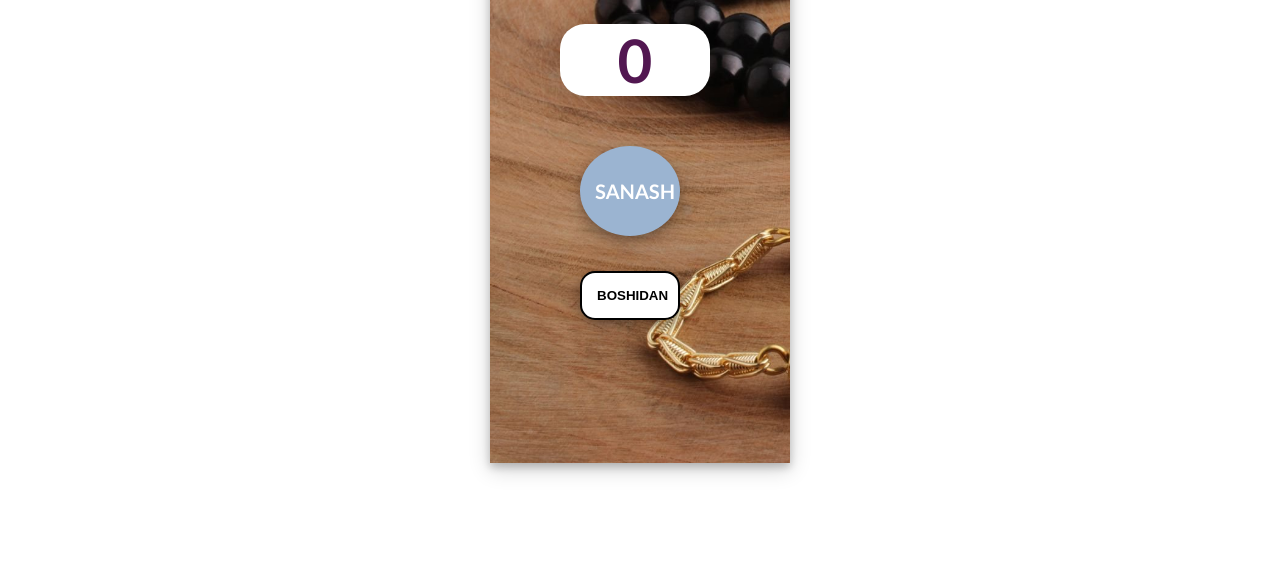
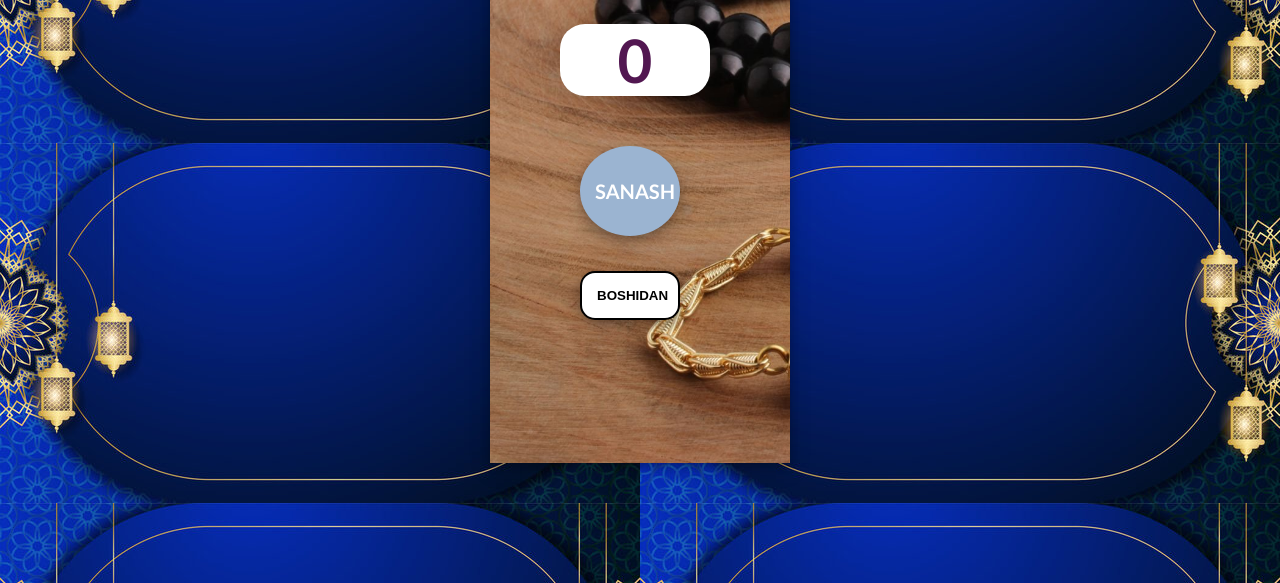
Before and after one commit to AnonymCoder1/Tasbeh, a plain HTML site: page index.html in a window 1280 px wide. Shown: the part 217-800 px from the top of the page. Drawn offline with Linux system fonts and the light colour scheme.

Commit message:
edited sites background by anonymcoder

```diff
--- a/style.css
+++ b/style.css
@@ -5,6 +5,7 @@ body {
   body {
     margin: 5em 0;
     color: #521751;
+    background-image: url(./background.png);
   }
 
   .container {
```
